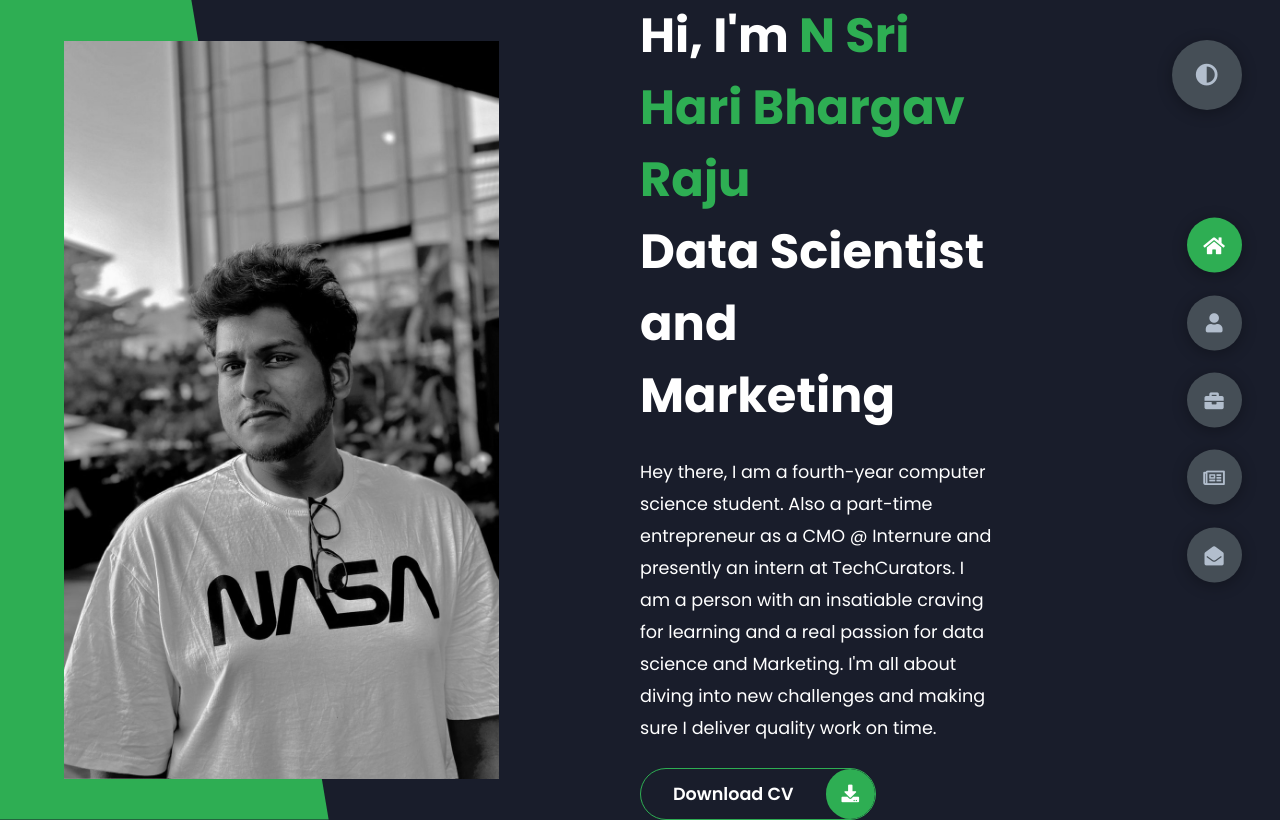
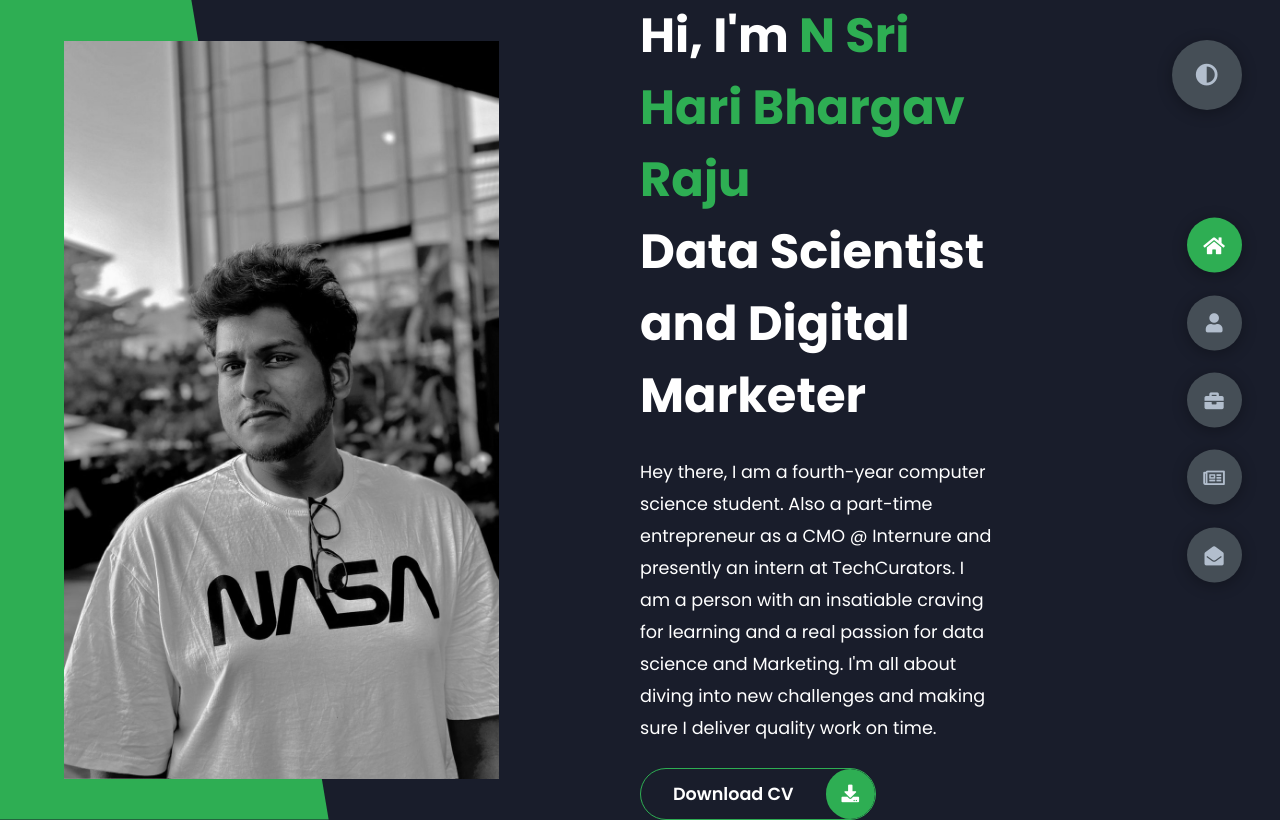
Before and after one commit to bhargavRaju07/portfolio.github.io, a plain HTML site: page index.html in a window 1280 px wide. Drawn offline with Linux system fonts and the light colour scheme.

Commit message:
Update index.html

```diff
--- a/index.html
+++ b/index.html
@@ -23,7 +23,7 @@
             <div class="right-header">
                 <h1 class="name">
                     Hi, I'm <span> N Sri Hari Bhargav Raju</span><br>
-                     Data Scientist and Marketing
+                     Data Scientist and Digital Marketer
                 </h1>
                 <p>
                     Hey there, I am a fourth-year computer science student. Also a part-time entrepreneur as a CMO @ Internure and presently an intern at TechCurators. I am a person with an insatiable craving for learning and a real passion for data science and Marketing. I'm all about diving into new challenges and making sure I deliver quality work on time.
```
